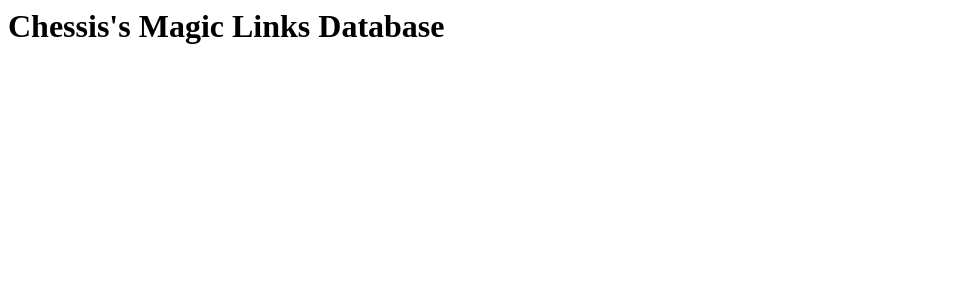
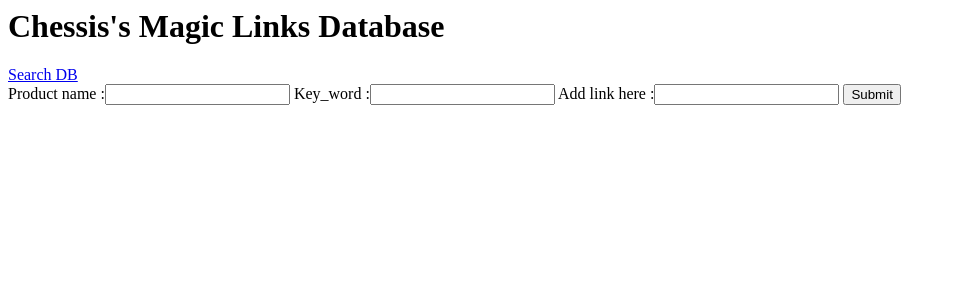
Before and after one commit to JustinMonty20/magic_link, a Django app: page /home/ in a window 1280 px wide. Shown: the top 300 px of the page, without its empty margins (0-956 px from the left). Run offline with Django 3.2, Linux system fonts and the light colour scheme.

Commit message:
can add a product to the database through user input

```diff
--- a/ml_db/mg_links/forms.py
+++ b/ml_db/mg_links/forms.py
@@ -1,6 +1,10 @@
 from django import forms
+from .models import Product
 
 class AddProduct(forms.Form):
-    product_name = forms.CharField(max_length=200)
-    key_word = forms.CharField(max_length=200)
-    link = forms.CharField(max_length=500)
+    product_name = forms.CharField(max_length=200, label='Product name ')
+    key_word = forms.CharField(max_length=200, label='Key_word ')
+    link = forms.CharField(max_length=500, label='Add link here ')
+
+    class Meta:
+        model = Product
--- a/ml_db/mg_links/models.py
+++ b/ml_db/mg_links/models.py
@@ -3,12 +3,7 @@ from django.db import models
 # Create your models here.
 
 # creating my model to add into the database.
-
-
 class Product(models.Model):
     product_name = models.CharField(max_length=200)
     key_word = models.CharField(max_length=200)
     link = models.CharField(max_length=500)
-
-    def __str__(self):
-        return self.link
--- a/ml_db/mg_links/templates/mg_links/add_product.htm
+++ b/ml_db/mg_links/templates/mg_links/add_product.htm
@@ -4,5 +4,13 @@
 </head>
 <body>
 <h1>Chessis's Magic Links Database</h1>
+<a href="/search">Search DB</a>
+    <div>
+        <form action='/home/' method='POST'>
+        {%csrf_token%}
+        {{form}}
+        <input type='submit'>
+        </form>
 
+    </div>
 </body>
--- a/ml_db/mg_links/urls.py
+++ b/ml_db/mg_links/urls.py
@@ -2,5 +2,6 @@ from django.urls import path
 from . import views
 
 urlpatterns = [
-    path('', views.index, name='index')
-]
+    path('', views.index, name='index'),
+    path('added/', views.added, name='added'),
+    ]
--- a/ml_db/mg_links/views.py
+++ b/ml_db/mg_links/views.py
@@ -1,8 +1,25 @@
-from django.shortcuts import render
-from django.http import HttpResponse
+from django.shortcuts import render, get_object_or_404
+from django.http import HttpResponse, HttpResponseRedirect
+from .forms import AddProduct
+from .models import Product
 
 
 # Create your views here.
 
 def index(request):
-    return HttpResponse(render(request,'mg_links/add_product.htm'))
+    if request.method == 'POST':
+        form = AddProduct(request.POST)
+        if form.is_valid():
+            name = form.cleaned_data['product_name']
+            key = form.cleaned_data['key_word']
+            url = form.cleaned_data['link']
+            new_item = Product.objects.create(product_name=name,key_word=key,link=url)
+            new_item.save()
+            return HttpResponseRedirect('/added/')
+    else:
+        form = AddProduct()
+    return render(request,'mg_links/add_product.htm', {'form':AddProduct})
+
+
+def added(request):
+    return HttpResponse(request, 'Added the new item to the database')
--- a/ml_db/ml_db/urls.py
+++ b/ml_db/ml_db/urls.py
@@ -20,6 +20,7 @@ from django.urls import include,path
 # Only exception is with the admin site as seen down below
 urlpatterns = [
     path('admin/', admin.site.urls),
-    path('home/', include('mg_links.urls'))
+    path('home/', include('mg_links.urls')),
+    path('added/', include('mg_links.urls'))
 ]
 # added another url path that returns something basic to the user when the visit the /links/ route.
```
